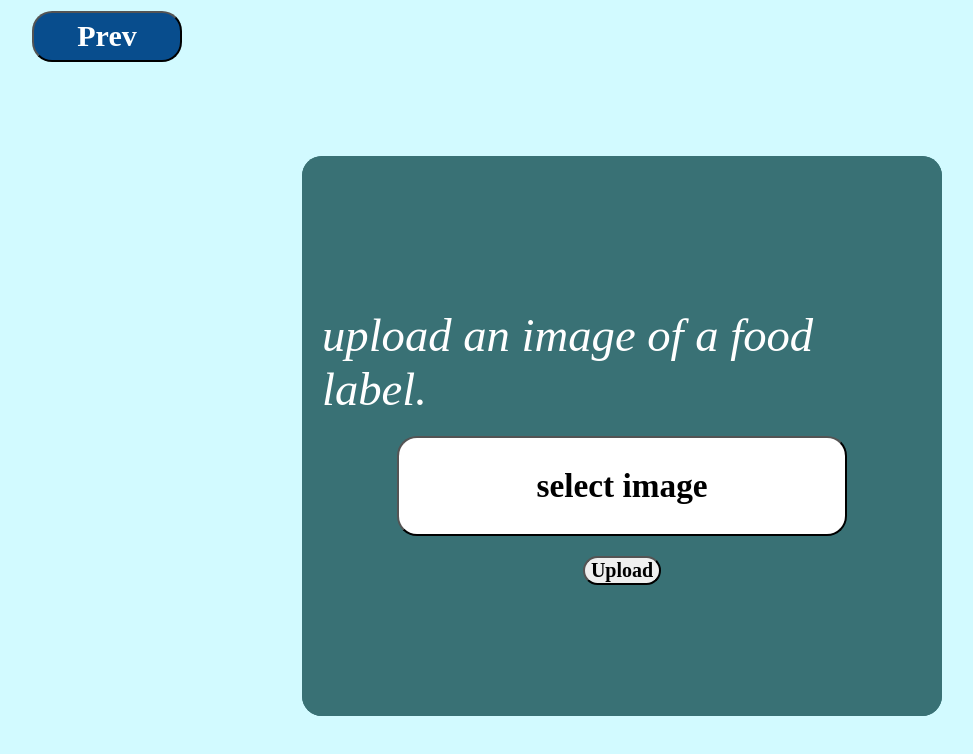
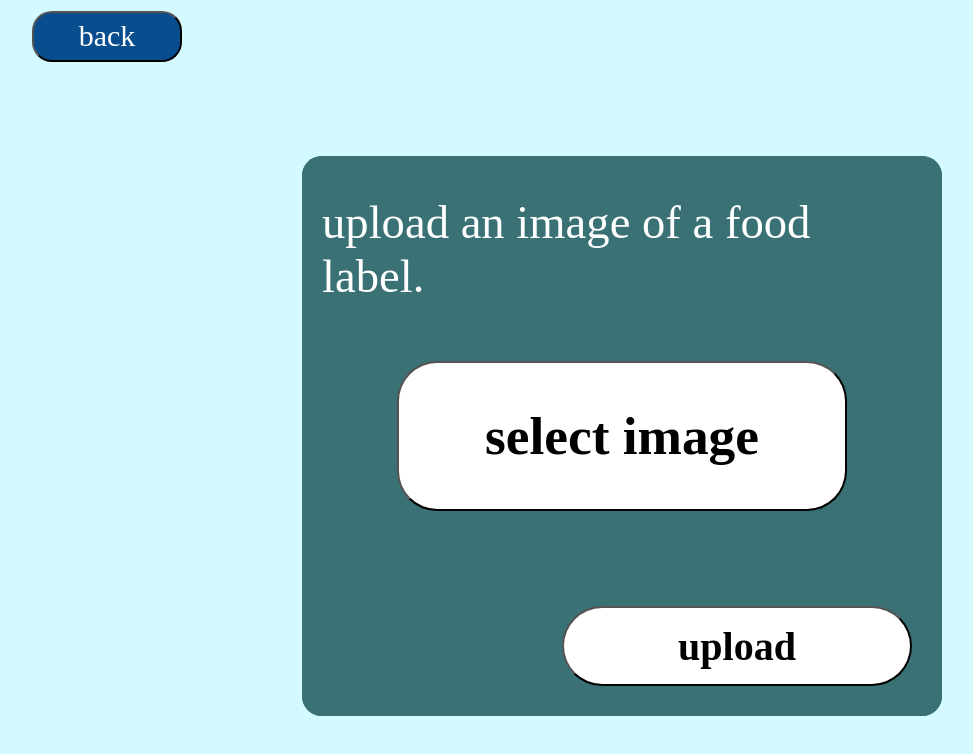
Before and after one commit to 2REYES1/snap-and-safe, a React (Create React App) app in the folder snap-and-safe/: page /foodCheck in a window 1280 px wide. Shown: the top 754 px of the page, without its empty margins (18-991 px from the left). Built offline with nearby package versions, Linux system fonts and the light colour scheme; no server answers.

Commit message:
changed the styling of the upload image display in foodcheck

```diff
--- a/snap-and-safe/src/Components/FoodCheck/FoodCheck.css
+++ b/snap-and-safe/src/Components/FoodCheck/FoodCheck.css
@@ -38,7 +38,7 @@ p{
 
 }
 
-.prev-button {
+.fc-prev-button {
     background-color: #084D8D;
     border-radius: 20px;
     color: white;
@@ -50,6 +50,15 @@ p{
     font-optical-sizing: auto;
     /* font-weight: 900; */
     font-style: normal;
+}
+
+.fc-prev-button:hover{
+    background: transparent;
+    color: #084D8D;
+    /* margin: 15px;    */
+    font-weight: 900;
+    border-radius: 20px;
+    border: 5px solid #084D8D;
 }
 
 
@@ -65,6 +74,8 @@ p{
     height: 70vh;
     width: 50vw;
     border-radius: 20px;
+    display: grid;
+    grid-template-rows: 1fr 1fr 1fr;
 }
 
 .upload-box{
@@ -76,16 +87,25 @@ p{
     font-size: 40px;
 }
 
-.select-file-button{
+.fc-select-file-button{
     font-family: serif;
     font-optical-sizing: auto;
     font-weight: 600;
     font-style: normal;
     background-color: white;
-    border-radius: 20px;
-    font-size: 25pt;
-    height: 100px;
+    border-radius: 40px;
+    font-size: 40pt;
+    height: 150px;
     width: 450px;
+
+}
+
+.fc-select-file-button:hover{
+    background: transparent;
+    color: white;
+    /* margin: 15px;    */
+    border-radius: 40px;
+    border: 5px solid white;
 
 }
 
@@ -93,13 +113,33 @@ form.box-center{
     gap: 20px;
 }
 
-.upload-button{
-    border-radius: 20px;
+.fc-upload-button{
     font-family: serif;
     font-optical-sizing: auto;
     font-weight: 600;
     font-style: normal;
-    font-size: 15pt;
+    background-color: white;
+    border-radius: 40px;
+    font-size: 30pt;
+    height: 80px;
+    width: 350px;
+}
+
+.fc-upload-button:hover{
+    background: transparent;
+    color: white;
+    /* margin: 15px;    */
+    border-radius: 40px;
+    border: 5px solid white;
+}
+
+.fc-upload-button-div{
+    display: flex;
+    flex-direction: column;
+    align-items: flex-end;
+    justify-content: flex-end;
+    margin: 30px;
+
 }
 
 h3{
@@ -109,6 +149,7 @@ h3{
     font-optical-sizing: auto;
     font-weight: 600;
     font-style: normal;
+
 }
 
 .loader {
@@ -126,9 +167,14 @@ h3{
   }
 
 .fc-prompt-text {
-    font-style: italic;
+    /* font-style: italic; */
     margin: 20px;
+    margin-bottom: 40px;
     font-weight: 300;
     font-size: 35pt;
     color: white;
+    display: flex;
+    flex-direction: column;
+    justify-content: flex-end;
+    align-items: center;
 }
--- a/snap-and-safe/src/Components/FoodCheck/FoodCheck.jsx
+++ b/snap-and-safe/src/Components/FoodCheck/FoodCheck.jsx
@@ -89,8 +89,8 @@ async function run() {
         (geminiResponse? <div>{<FoodSuccess response={geminiResponse}/>}</div> :
         <div className={"main-layout"}>
             <div className={"header-layout"}>
-                <button className={"prev-button"} onClick={onClickPrev}>
-                    Prev
+                <button className={"fc-prev-button"} onClick={onClickPrev}>
+                    back
                 </button>
             </div>
             <div className={"box-center"}>
@@ -99,8 +99,8 @@ async function run() {
                         loading?
                          <div className={"loader"}></div>
                         :
-                        <div className = {"fc-upload-box fc-box-center"}>
-                            <p className={"fc-prompt-text"}>upload an image of a food label.</p>
+                        <div className = {"fc-upload-box"}>
+                            <p className={"fc-prompt-text fc-box-center"}>upload an image of a food label.</p>
                             <form className={"box-center"} onSubmit={handleSubmit}>
                                 <input
                                     type="file"
@@ -108,7 +108,7 @@ async function run() {
                                     style={{ display: 'none' }}
                                     onChange={handleFileChange}
                                 />
-                                <button className={"select-file-button"} type="button" onClick={handleButtonClick}>
+                                <button className={"fc-select-file-button"} type="button" onClick={handleButtonClick}>
                                     select image
                                 </button>
                                 {selectedFile && (
@@ -117,9 +117,11 @@ async function run() {
                                         <img src={URL.createObjectURL(selectedFile)} alt="Selected" height="200" />
                                     </div>
                                     )}
-                                <button className={"upload-button"} type="submit">Upload</button>
+
                             </form>
-
+                            <div className={"fc-upload-button-div"}>
+                                <button className={"fc-upload-button"} type="submit">upload</button>
+                            </div>
                         </div>
                     }
                 </div>
```
